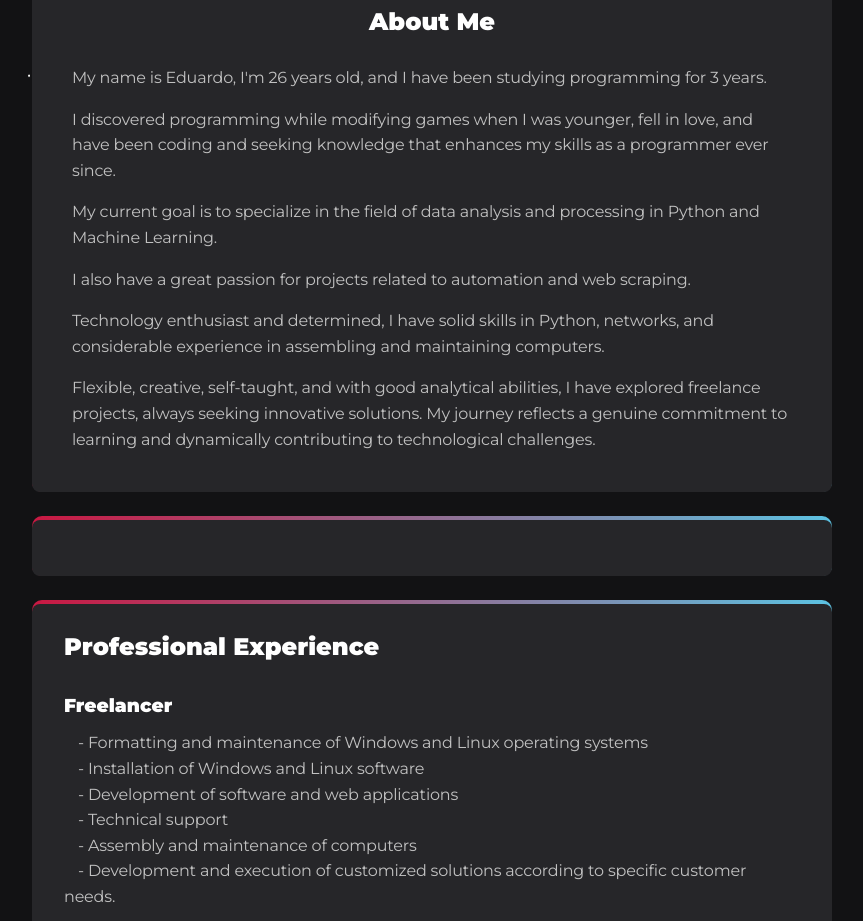
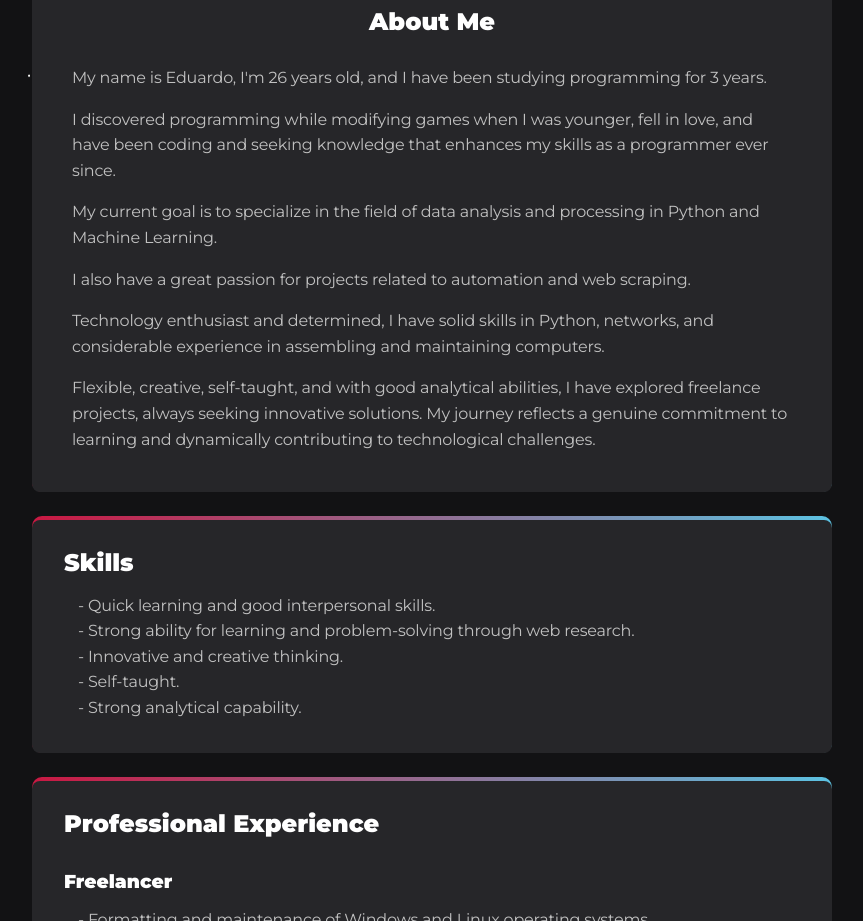
Before and after one commit to edududs/edududs.github.io, a plain HTML site: page resume.html in a window 1280 px wide. Shown: the part 321-1242 px from the top of the page, without its empty margins (208-1071 px from the left). Drawn offline with Linux system fonts and the light colour scheme.

Commit message:
correct resume and section of skills

```diff
--- a/resume.html
+++ b/resume.html
@@ -51,8 +51,26 @@
           </section>
           <section class="habilities">
             <div>
-
+              <h2>Skills</h2>
+              <ul>
+                <li>
+                  <p>- Quick learning and good interpersonal skills.</p>
+                </li>
+                <li>
+                  <p>- Strong ability for learning and problem-solving through web research.</p>
+                </li>
+                <li>
+                  <p>- Innovative and creative thinking.</p>
+                </li>
+                <li>
+                  <p>- Self-taught.</p>
+                </li>
+                <li>
+                  <p>- Strong analytical capability.</p>
+                </li>
+              </ul>
             </div>
+          </section>
           </section>
           <section class="formations">
             <div class="experiences">
--- a/styles.css
+++ b/styles.css
@@ -116,7 +116,7 @@ section ul li:hover {
   transform: none;
 }
 
-.formations p {
+.formations p , .habilities p{
   padding: 0;
 }
 
```
